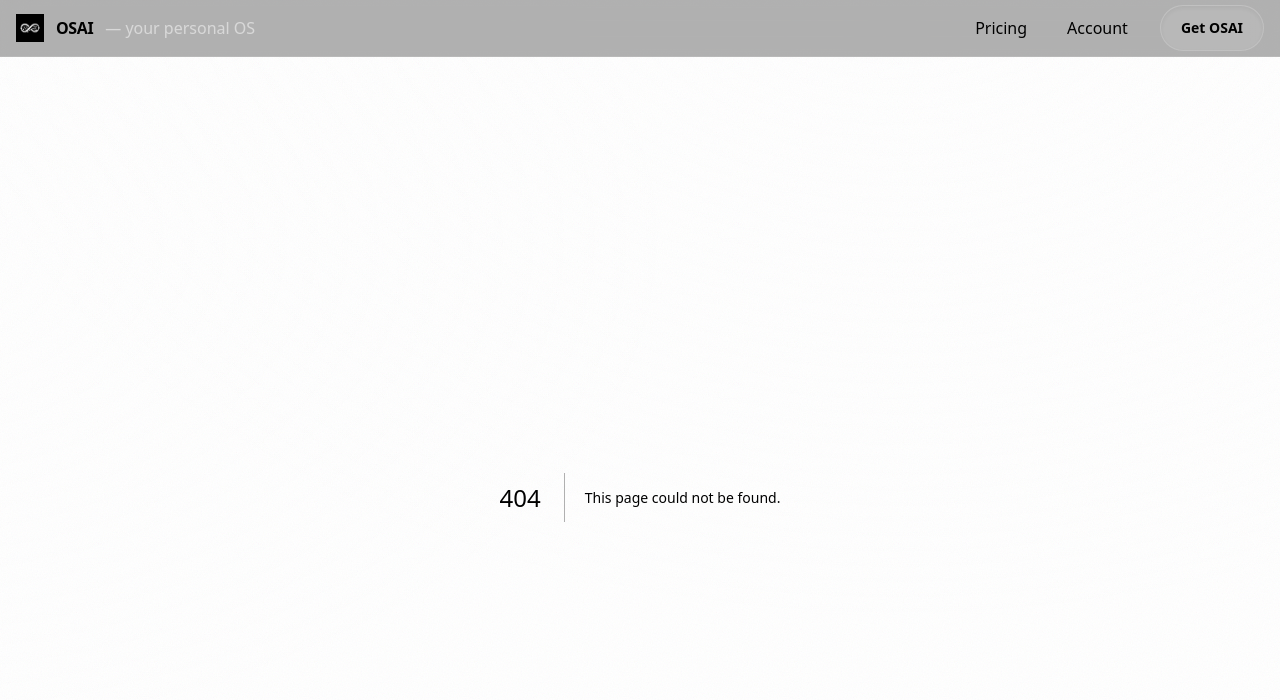
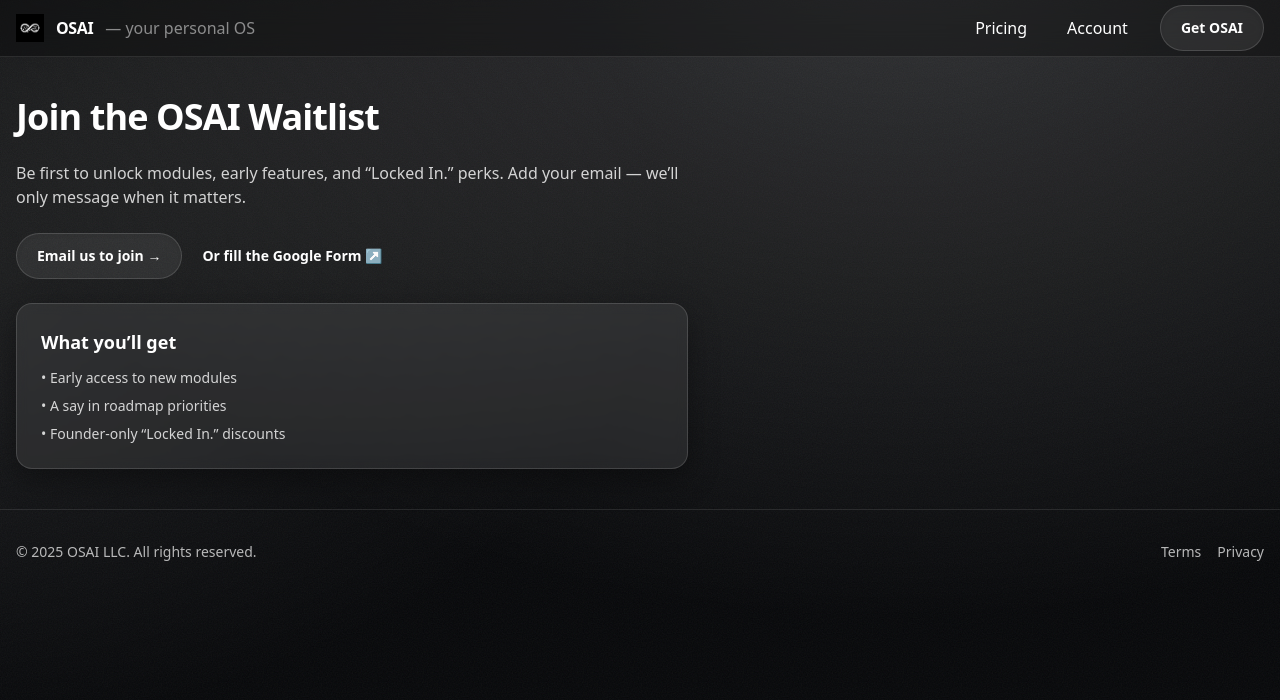
Before and after one commit to MasonIllies/OSAI, a Next.js app in the folder osai-mvp/: page /waitlist in a window 1280 px wide. Before the commit this address had no page. Shown: the top 700 px of the page. Built offline with nearby package versions, Linux system fonts and the light colour scheme.

Commit message:
Create page.tsx

```diff
--- /dev/null
+++ b/osai-mvp/app/waitlist/page.tsx
@@ -0,0 +1,37 @@
+export default function Waitlist() {
+  return (
+    <section className="space-y-6 max-w-2xl">
+      <h1 className="text-4xl font-bold tracking-tight">Join the OSAI Waitlist</h1>
+      <p className="text-white/80">
+        Be first to unlock modules, early features, and “Locked In.” perks. Add your email — we’ll only message when it matters.
+      </p>
+
+      {/* Option A: email link now (works today) */}
+      <a
+        href="mailto:waitlist@osai.llc?subject=OSAI%20Waitlist&body=Name:%0AEmail:%0AWhat%20should%20OSAI%20do%20for%20you%3F"
+        className="btn inline-block"
+      >
+        Email us to join →
+      </a>
+
+      {/* Option B: replace this href with your Google Form when ready */}
+      <a
+        href="https://forms.gle/your-form-id"
+        target="_blank"
+        rel="noopener noreferrer"
+        className="btn-ghost inline-block"
+      >
+        Or fill the Google Form ↗
+      </a>
+
+      <div className="card p-6">
+        <h2 className="text-lg font-semibold">What you’ll get</h2>
+        <ul className="mt-3 space-y-2 text-sm text-white/80">
+          <li>• Early access to new modules</li>
+          <li>• A say in roadmap priorities</li>
+          <li>• Founder-only “Locked In.” discounts</li>
+        </ul>
+      </div>
+    </section>
+  );
+}
```
